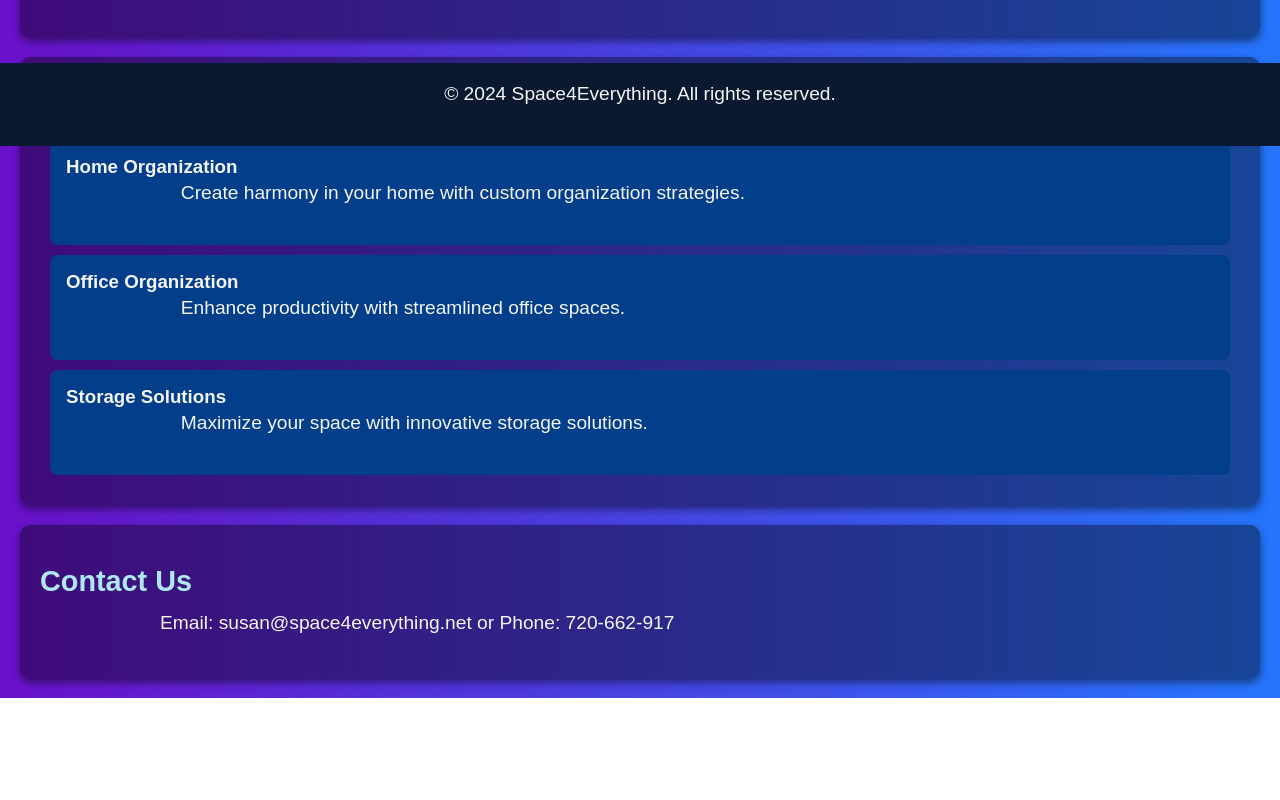
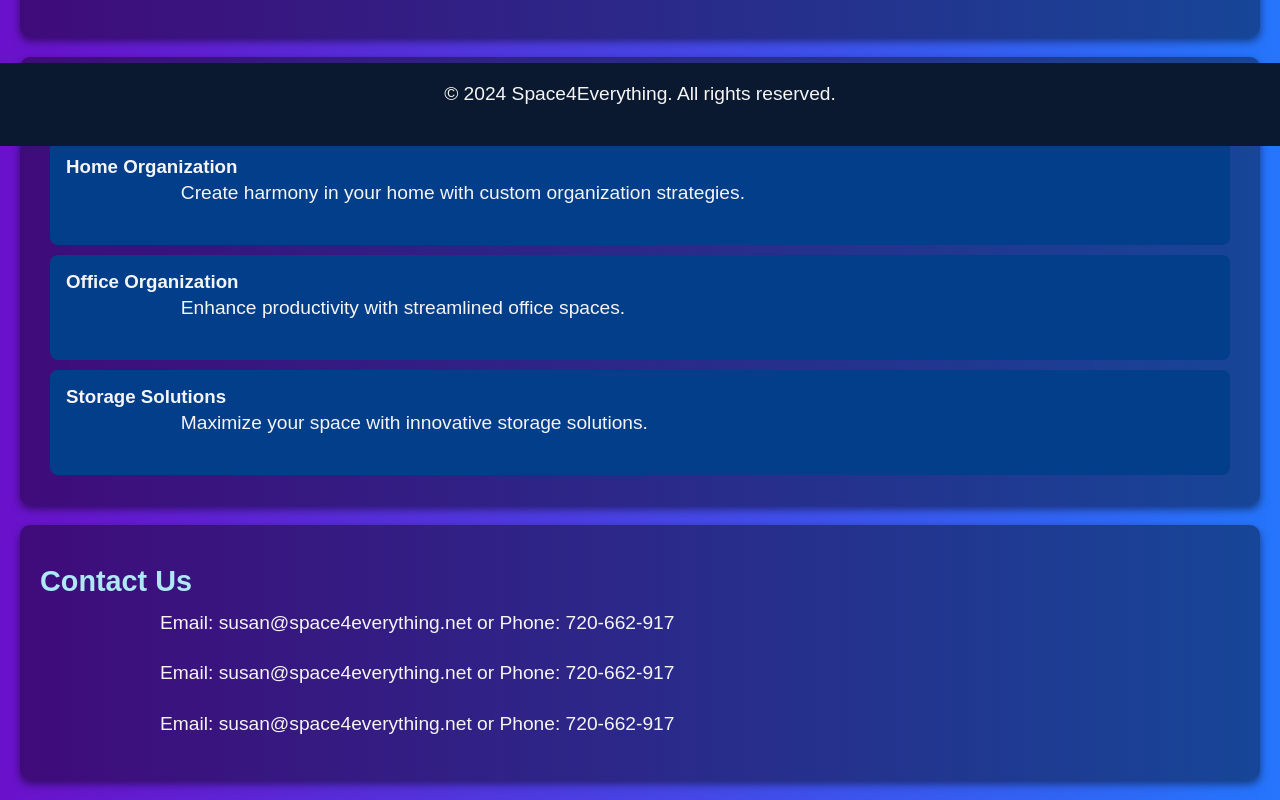
Before and after one commit to ujouy/index, a plain HTML site: page index.html in a window 1280 px wide. Shown: the part 654-1454 px from the top of the page. Before the commit the page ends 1352 px from the top, so only its background shows below. Drawn offline with Linux system fonts and the light colour scheme.

Commit message:
Update index.html

```diff
--- a/index.html
+++ b/index.html
@@ -106,6 +106,8 @@
     <div class="container" id="contact">
         <h2>Contact Us</h2>
         <p>Email: susan@space4everything.net or Phone: 720-662-917</p>
+        <p>Email: susan@space4everything.net or Phone: 720-662-917</p>
+        <p>Email: susan@space4everything.net or Phone: 720-662-917</p>
     </div>
     <footer>
         <p>© 2024 Space4Everything. All rights reserved.</p>
```
